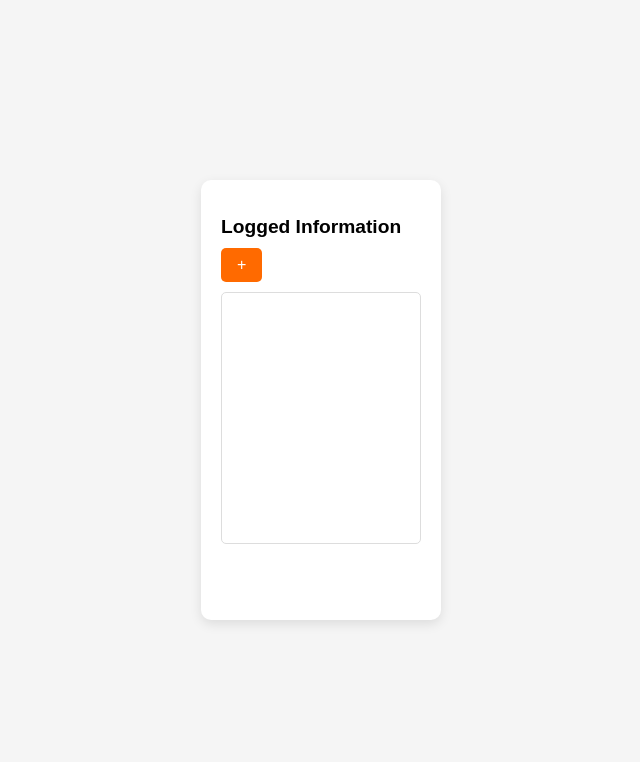
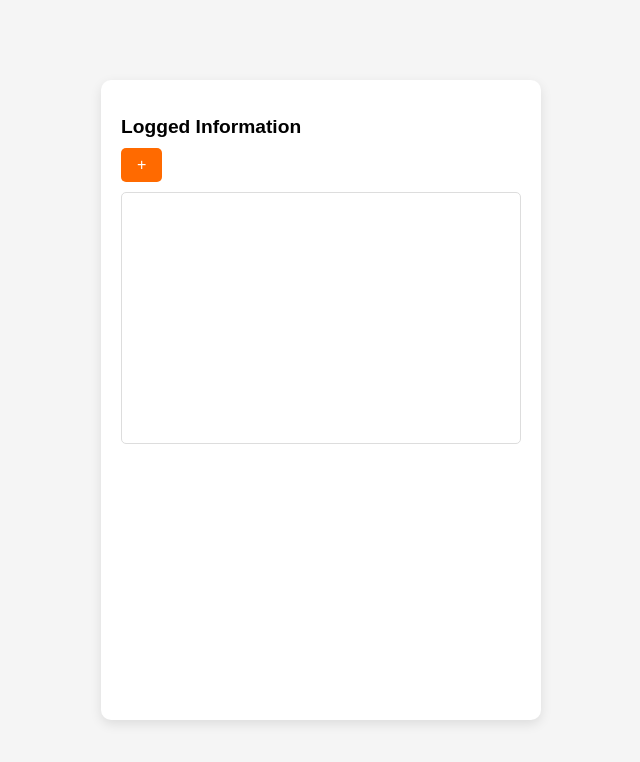
Before and after one commit to mylo03/ChromeExtension, a browser extension: page index.html in a window 1280 px wide. Shown: the whole page, without its empty margins (319-959 px from the left). Drawn offline with Linux system fonts and the light colour scheme.

```diff
--- a/style.css
+++ b/style.css
@@ -11,8 +11,8 @@ body {
 }
 
 .container {
-    width: 200px;  /* Fixed width */
-    height: 400px; /* Fixed height */
+    width: 400px;  /* Fixed width */
+    height: 600px; /* Fixed height */
     background-color: #fff;
     border-radius: 10px;
     box-shadow: 0 4px 12px rgba(0, 0, 0, 0.1);
```
Also changed, not shown: icon.png (added), manifest.json.
